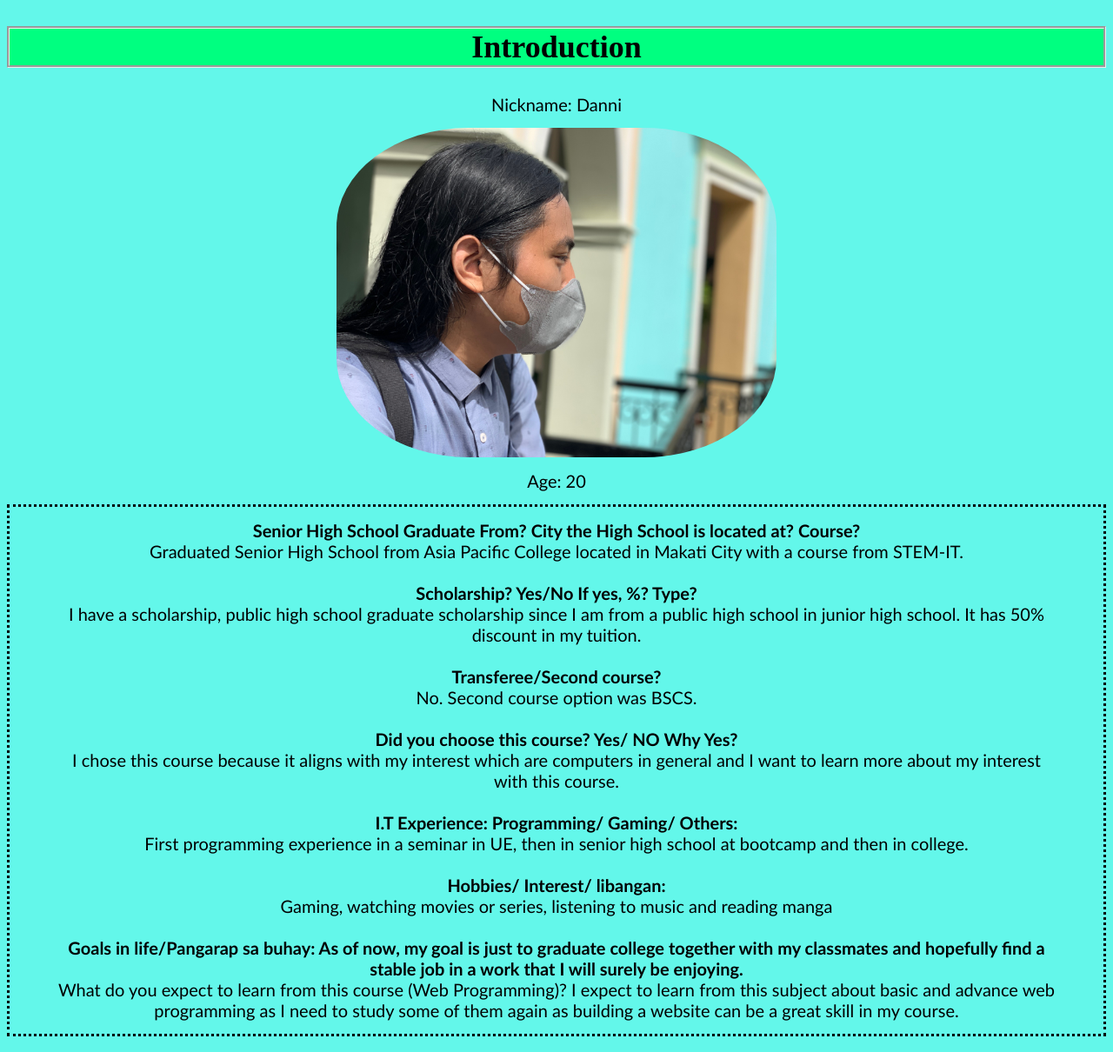
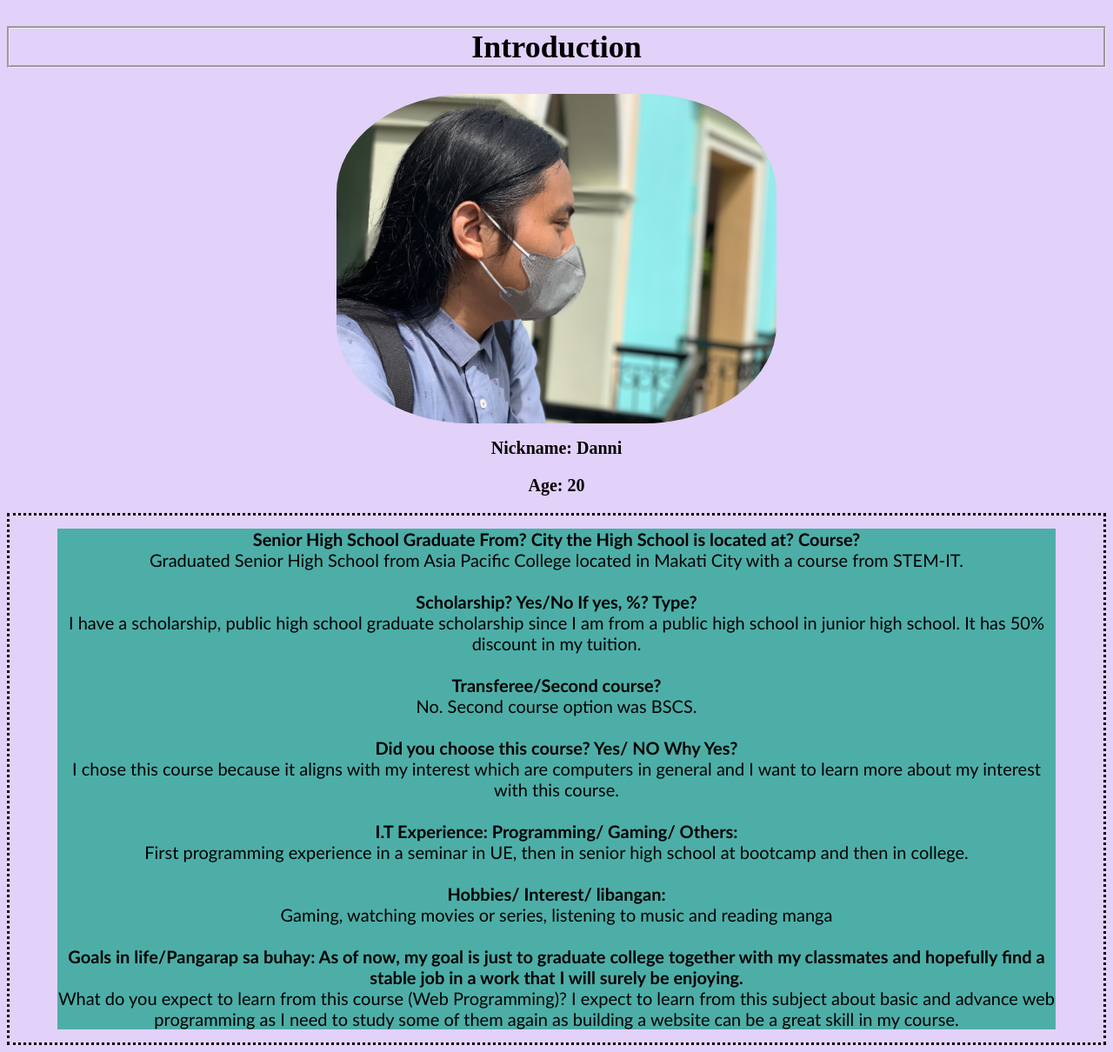
Before and after one commit to drmorta/lab2, a PHP site: page / in a window 1280 px wide. Shown: the whole page at 87% size. Run offline with PHP 8.4, Linux system fonts and the light colour scheme.

Commit message:
Lesson 3 - Backgrounds

```diff
--- a/week3/index.html
+++ b/week3/index.html
@@ -4,15 +4,18 @@
 <meta name="viewport" content="width=device-width, initial-scale=1.0">
 <link rel="stylesheet" href="style.css">
 <title> Personal Website </title>
+<div class="layer-1">
+</div>
 </head>
 <body>
+<div class="layer-1">
+</div>
 <section>
 
 <h1>Introduction</h1>
-
-<p>Nickname: Danni </p>
 <img src="me.jpeg" alt="What I look like" class="image">
-<p>Age: 20</p>
+<h2>Nickname: Danni </h2>
+<h3>Age: 20</h3>
 <article>
 
 <p>
@@ -46,5 +49,6 @@ What do you expect to learn from this course (Web Programming)? I expect to lear
 
 </article>
 </section>
+
 </body>
 </html>
--- a/week3/style.css
+++ b/week3/style.css
@@ -5,21 +5,28 @@
   }
 }
 body {
-  background-color: #63F7EA;
+background-color: #E2D1F9;
 }
-
 h1 {
-  background-color:hsl(150, 100%, 50%);
+  background-color:hsl(215, 67%, 66	%);
   text-align: center;
   font-size: 36px;
   border-style: groove;
 }
-
+h2 {
+  text-align: center;
+  font-size: 20px;
+}
+h3 {
+  text-align: center;
+  font-size: 20px;
+}
 p {
   font-family: Calibri;
   font-size: 20px;
  text-align: center;
  margin: 15px;
+ background-color: #4DAEA8;
 }
 
 article {
@@ -35,4 +42,5 @@ article {
   width: 40%;
   height: 40%;
   border-radius: 30%;
+  position: right top;
 }
```
Also changed, not shown: 2 other files.
